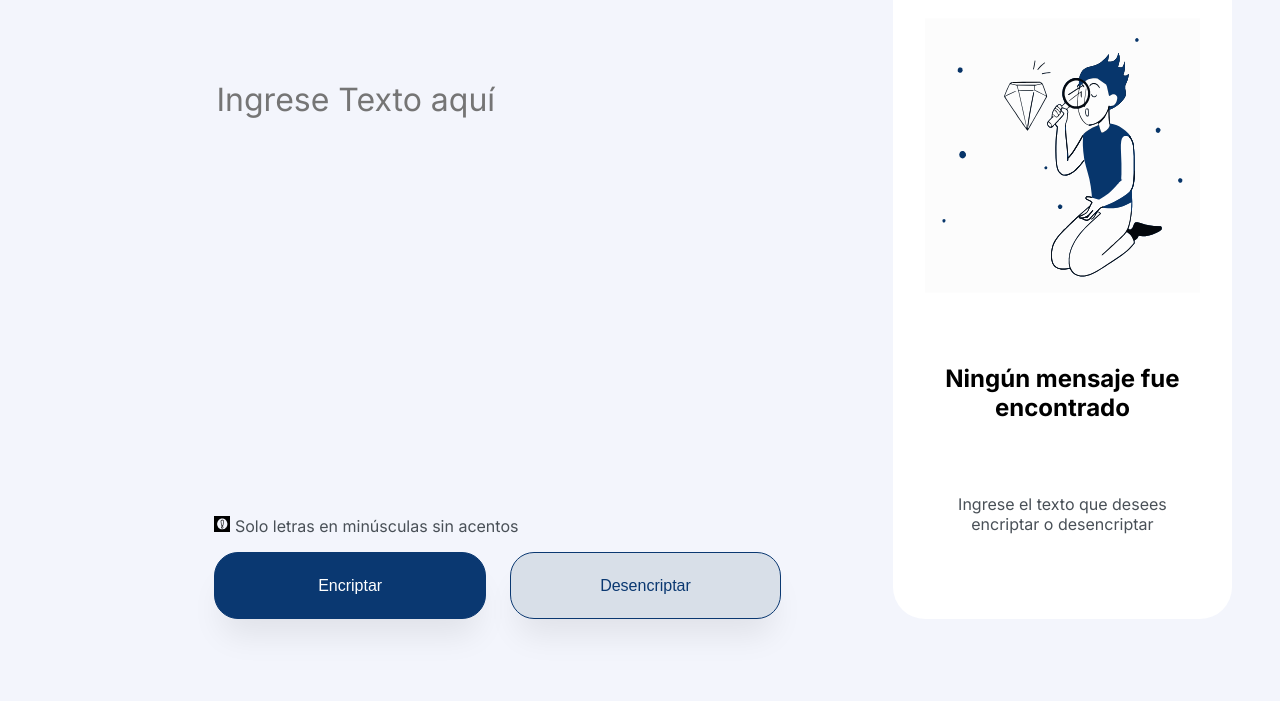
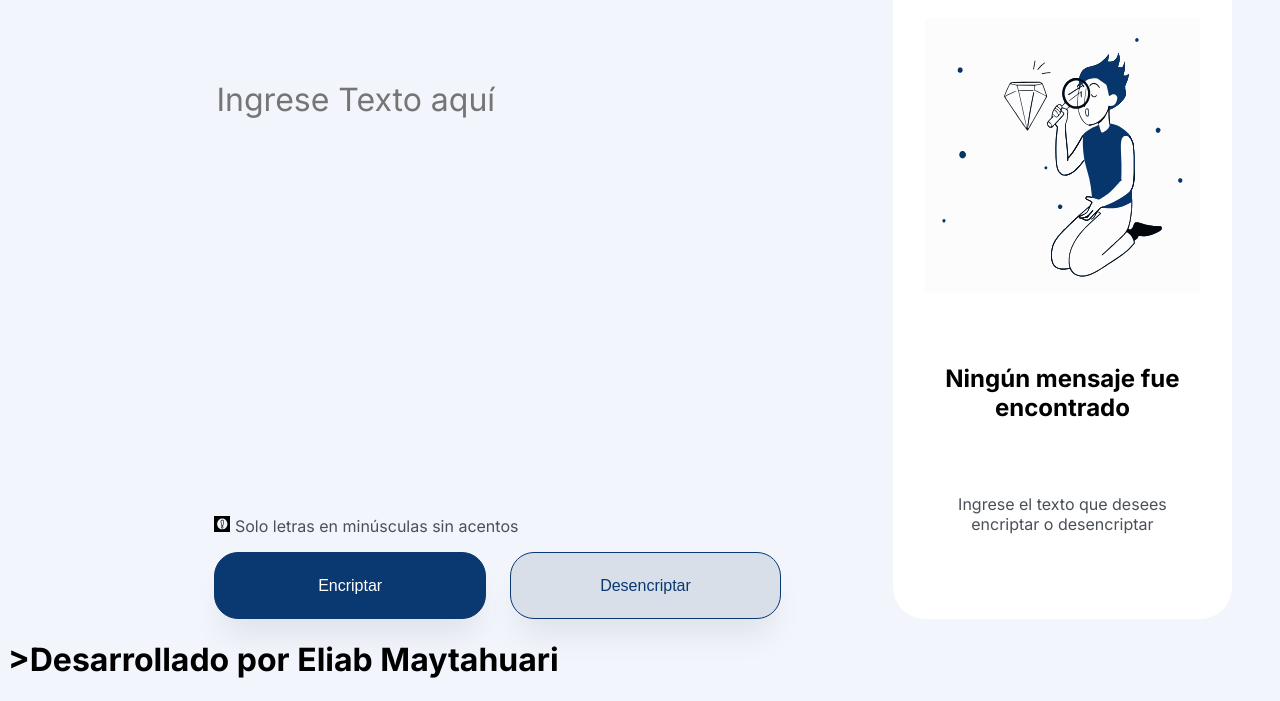
Before and after one commit to BaileIQ/Encriptador-de-texto, a plain HTML site: page index.html in a window 1280 px wide. Shown: the part 118-819 px from the top of the page. Drawn offline with Linux system fonts and the light colour scheme.

Commit message:
Actualiza el index.html

```diff
--- a/index.html
+++ b/index.html
@@ -38,7 +38,7 @@
         </div>
     </main>
     <footer>
-
+        <h1> >Desarrollado por Eliab Maytahuari</h>
     </footer>
 
 </body>
```
